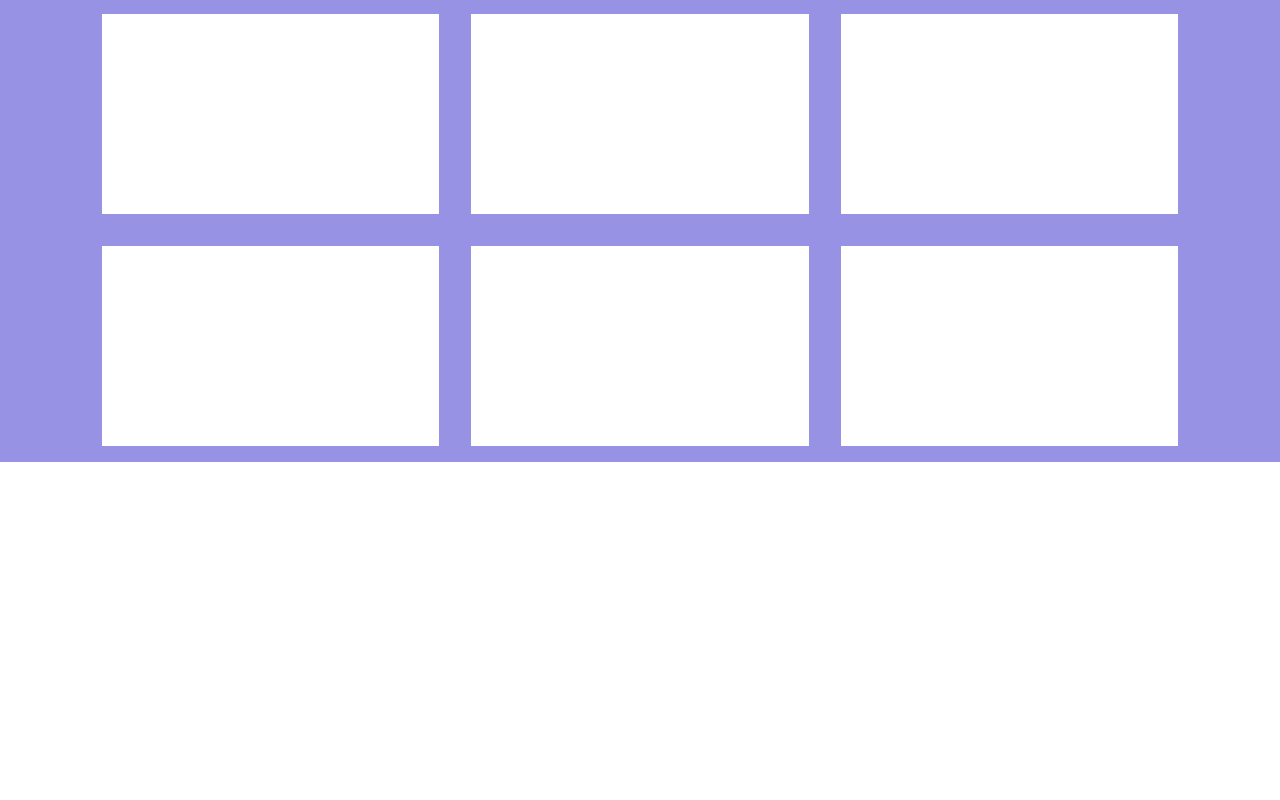
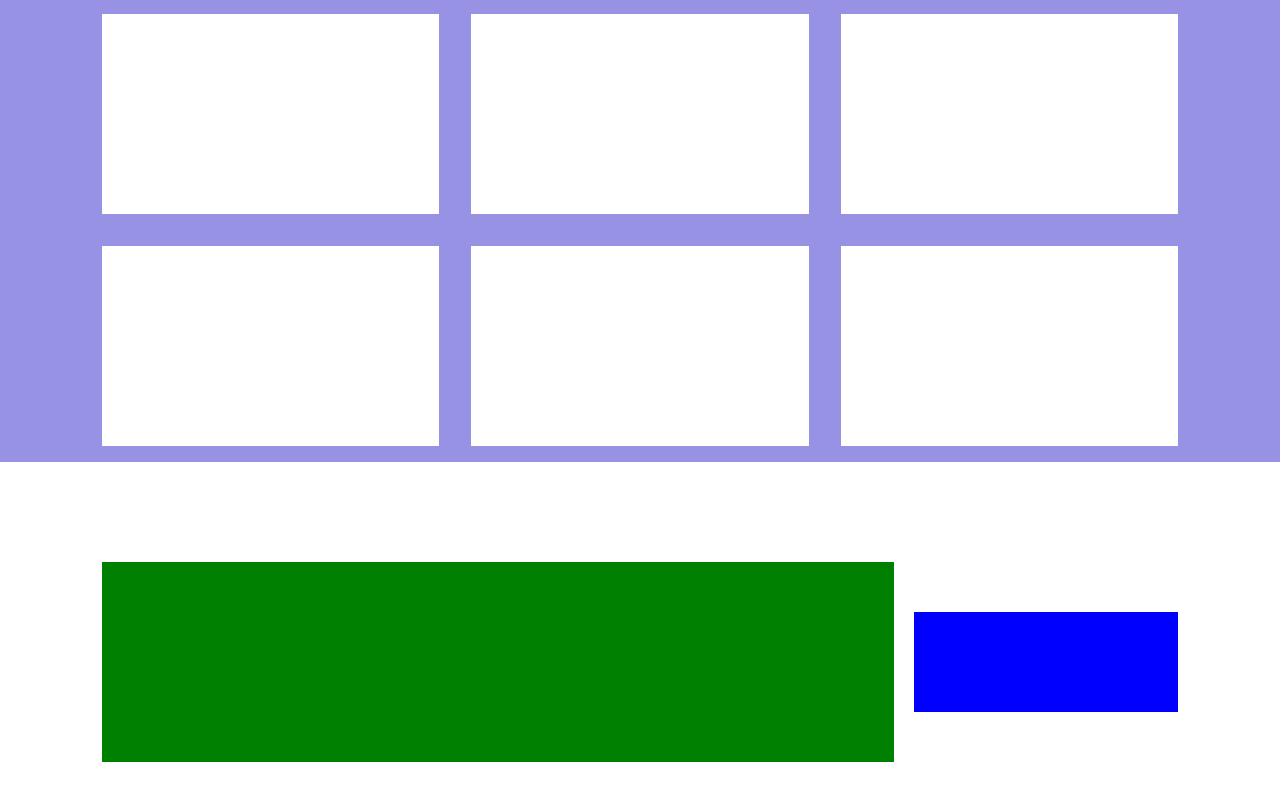
Before and after one commit to TartagliaFilippo/htmlcss-responsive-layout, a plain HTML site: page index.html in a window 1280 px wide. Shown: the part 1528-2328 px from the top of the page. Before the commit the page ends 2090 px from the top, so only its background shows below. Drawn offline with Linux system fonts and the light colour scheme.

Commit message:
Feat About Us layout

```diff
--- a/css/style.css
+++ b/css/style.css
@@ -148,6 +148,17 @@ header + * {
   min-height: 200px;
 }
 
+/* ABOUT US */
+#aboutUs .row {
+  flex-direction: column;
+  align-items: center;
+  gap: 20px;
+}
+
+#aboutUs .aUs-items {
+  width: 100%;
+}
+
 /************
  RESPONSIVE *
 *************/
@@ -178,6 +189,15 @@ header + * {
 
   #benefits .row .cards {
     width: calc((100% / 2) - 2rem);
+  }
+
+  /* ABOUT US */
+  #aboutUs .row {
+    flex-direction: row;
+  }
+
+  #aboutUs .aUs-items:last-child {
+    width: calc(100% / 3);
   }
 }
 
--- a/index.html
+++ b/index.html
@@ -97,6 +97,15 @@
           </div>
         </div>
       </section>
+      <!-- ABOUT US -->
+      <section id="aboutUs">
+        <div class="container">
+          <div class="row flex">
+            <div class="aUs-items b-color"></div>
+            <div class="aUs-items b-color1"></div>
+          </div>
+        </div>
+      </section>
     </main>
     <!-- FOOTER -->
     <footer></footer>
```
